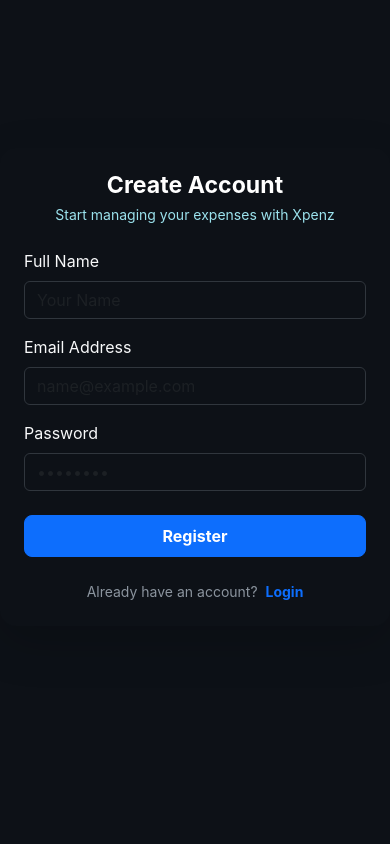
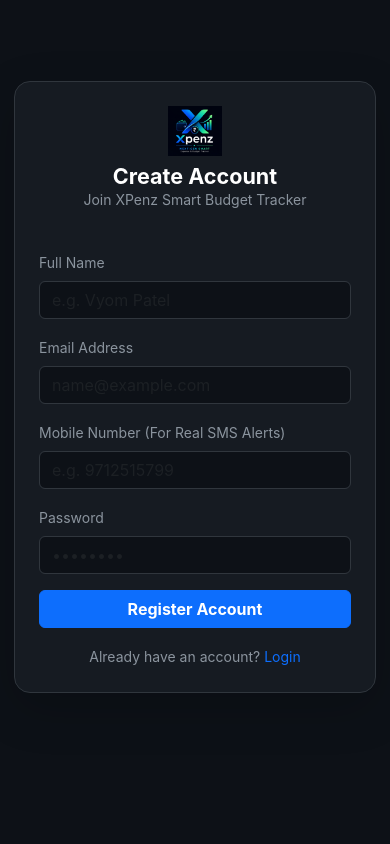
Before and after one commit to patelvyom28/xpenz, a PHP site: page /auth/register.php in a window 390 px wide. Run offline with PHP 8.4, Linux system fonts and the light colour scheme.

Commit message:
Integrate live Fast2SMS API and mobile number binding

```diff
--- a/auth/register.php
+++ b/auth/register.php
@@ -1,70 +1,103 @@
 <?php
+session_start();
 require_once '../config/db.php';
-$message = '';
+
+if (isset($_SESSION['user_id'])) {
+    header("Location: ../home.php");
+    exit();
+}
+
+$error = '';
+$success = '';
 
 if ($_SERVER['REQUEST_METHOD'] === 'POST') {
     $name     = trim($_POST['name']);
     $email    = trim($_POST['email']);
-    $password = password_hash($_POST['password'], PASSWORD_BCRYPT);
+    $phone    = trim($_POST['phone']);
+    $password = trim($_POST['password']);
 
-    $stmt = $pdo->prepare("SELECT id FROM users WHERE email = ?");
-    $stmt->execute([$email]);
+    if (!empty($name) && !empty($email) && !empty($phone) && !empty($password)) {
+        // Check if email already exists
+        $stmt = $pdo->prepare("SELECT id FROM users WHERE email = :email");
+        $stmt->execute([':email' => $email]);
 
-    if ($stmt->rowCount() > 0) {
-        $message = '<div class="alert alert-danger">Email already registered!</div>';
+        if ($stmt->fetch()) {
+            $error = "Email is already registered!";
+        } else {
+            $hashedPassword = password_hash($password, PASSWORD_DEFAULT);
+            $insertStmt = $pdo->prepare("INSERT INTO users (name, email, phone, password, monthly_budget) VALUES (:name, :email, :phone, :password, 0)");
+
+            if ($insertStmt->execute([':name' => $name, ':email' => $email, ':phone' => $phone, ':password' => $hashedPassword])) {
+                $_SESSION['msg'] = "Registration successful! Please login.";
+                $_SESSION['msg_type'] = "success";
+                header("Location: login.php");
+                exit();
+            } else {
+                $error = "Something went wrong. Please try again.";
+            }
+        }
     } else {
-        $stmt = $pdo->prepare("INSERT INTO users (name, email, password) VALUES (?, ?, ?)");
-        if ($stmt->execute([$name, $email, $password])) {
-            $message = '<div class="alert alert-success">Registration successful! <a href="login.php" class="text-white fw-bold">Login here</a></div>';
-        } else {
-            $message = '<div class="alert alert-danger">Something went wrong!</div>';
-        }
+        $error = "All fields including Mobile Number are required.";
     }
 }
 ?>
-
 <!DOCTYPE html>
 <html lang="en">
 <head>
     <meta charset="UTF-8">
     <meta name="viewport" content="width=device-width, initial-scale=1.0">
-    <title>Register — Xpenz</title>
-    <link href="https://fonts.googleapis.com/css2?family=Plus+Jakarta+Sans:wght@400;500;600;700&display=swap" rel="stylesheet">
+    <title>XPenz — Register</title>
+
+    <link rel="manifest" href="../manifest.json">
+    <meta name="theme-color" content="#0d1117">
+    <link rel="icon" type="image/png" href="../assets/images/logo.png">
+
     <link href="https://cdn.jsdelivr.net/npm/bootstrap@5.3.0/dist/css/bootstrap.min.css" rel="stylesheet">
+    <link rel="stylesheet" href="https://cdnjs.cloudflare.com/ajax/libs/font-awesome/6.4.0/css/all.min.css">
     <link rel="stylesheet" href="../assets/css/style.css">
-    <style>
-        .sub-text { color: #9be2ed !important; }
-        .footer-text { color: #8b949e !important; }
-    </style>
 </head>
-<body class="d-flex align-items-center justify-content-center min-vh-100">
+<body class="d-flex align-items-center justify-content-center vh-100">
 
-    <div class="card p-4 shadow-lg border-0 rounded-4" style="width: 100%; max-width: 420px; background-color: var(--card-bg); border: 1px solid var(--card-border) !important;">
-        <h3 class="fw-bold text-center mb-1 text-white">Create Account</h3>
-        <p class="sub-text text-center small mb-4">Start managing your expenses with Xpenz</p>
+<div class="container" style="max-width: 420px;">
+    <div class="card card-custom p-4 shadow-lg">
+        <div class="text-center mb-4">
+            <img src="../assets/images/logo.png" alt="XPenz Logo" style="height: 50px;" class="mb-2">
+            <h4 class="text-white fw-bold m-0">Create Account</h4>
+            <p class="text-subtle small">Join XPenz Smart Budget Tracker</p>
+        </div>
 
-        <?= $message; ?>
+        <?php if (!empty($error)): ?>
+            <div class="alert alert-danger py-2 small" role="alert">
+                <?= htmlspecialchars($error) ?>
+            </div>
+        <?php endif; ?>
 
-        <form method="POST">
+        <form method="POST" action="register.php">
             <div class="mb-3">
-                <label class="form-label text-light">Full Name</label>
-                <input type="text" name="name" class="form-control bg-dark text-white border-secondary" required placeholder="Your Name">
+                <label class="form-label text-subtle small">Full Name</label>
+                <input type="text" name="name" class="form-control" placeholder="e.g. Vyom Patel" required>
             </div>
             <div class="mb-3">
-                <label class="form-label text-light">Email Address</label>
-                <input type="email" name="email" class="form-control bg-dark text-white border-secondary" required placeholder="name@example.com">
+                <label class="form-label text-subtle small">Email Address</label>
+                <input type="email" name="email" class="form-control" placeholder="name@example.com" required>
             </div>
-            <div class="mb-4">
-                <label class="form-label text-light">Password</label>
-                <input type="password" name="password" class="form-control bg-dark text-white border-secondary" required placeholder="••••••••">
+            <div class="mb-3">
+                <label class="form-label text-subtle small">Mobile Number (For Real SMS Alerts)</label>
+                <input type="tel" name="phone" class="form-control" placeholder="e.g. 9712515799" pattern="[0-9]{10}" title="Ten digit mobile number" required>
             </div>
-            <button type="submit" class="btn btn-primary w-100 py-2 fw-bold rounded-3">Register</button>
+            <div class="mb-3">
+                <label class="form-label text-subtle small">Password</label>
+                <input type="password" name="password" class="form-control" placeholder="••••••••" required>
+            </div>
+            <button type="submit" class="btn btn-primary w-100 fw-bold mb-3">Register Account</button>
         </form>
 
-        <p class="text-center footer-text small mt-4 mb-0">
-            Already have an account? <a href="login.php" class="text-primary text-decoration-none fw-bold ms-1">Login</a>
-        </p>
+        <div class="text-center">
+            <small class="text-subtle">Already have an account? <a href="login.php" class="text-primary text-decoration-none">Login</a></small>
+        </div>
     </div>
+</div>
 
+<script src="https://cdn.jsdelivr.net/npm/bootstrap@5.3.0/dist/js/bootstrap.bundle.min.js"></script>
 </body>
 </html>
--- a/sms_logs.txt
+++ b/sms_logs.txt
@@ -28,3 +28,6 @@
 [2026-09-10 17:15:49] SMS Sent to Guest Mobile: Hello Jasoda Patel, your subscription 'Mobile' of ₹349.00 is due today (2026-09-10). - XPenz Tracker
 [2026-09-10 17:15:51] SMS Sent to Guest Mobile: Hello Vyom Patel, your subscription 'recharge' of ₹349.00 is due today (2026-09-10). - XPenz Tracker
 [2026-09-10 17:15:51] SMS Sent to Guest Mobile: Hello Jasoda Patel, your subscription 'Mobile' of ₹349.00 is due today (2026-09-10). - XPenz Tracker
+[2026-09-10 18:21:24] SMS Triggered for Guest Mobile: Hello Vyom Patel, your subscription 'recharge' of ₹349.00 is due today (2026-09-10). - XPenz Tracker
+[2026-09-10 18:21:24] SMS Triggered for Guest Mobile: Hello Jasoda Patel, your subscription 'Mobile' of ₹349.00 is due today (2026-09-10). - XPenz Tracker
+[2026-09-10 18:41:07] SMS Triggered for 9712515799: Hello Vyom Patel, your subscription 'recharge' of ₹349.00 is due today (2026-09-10). - XPenz Tracker
```
Also changed, not shown: config/sms_helper.php (+63 -12 lines).
